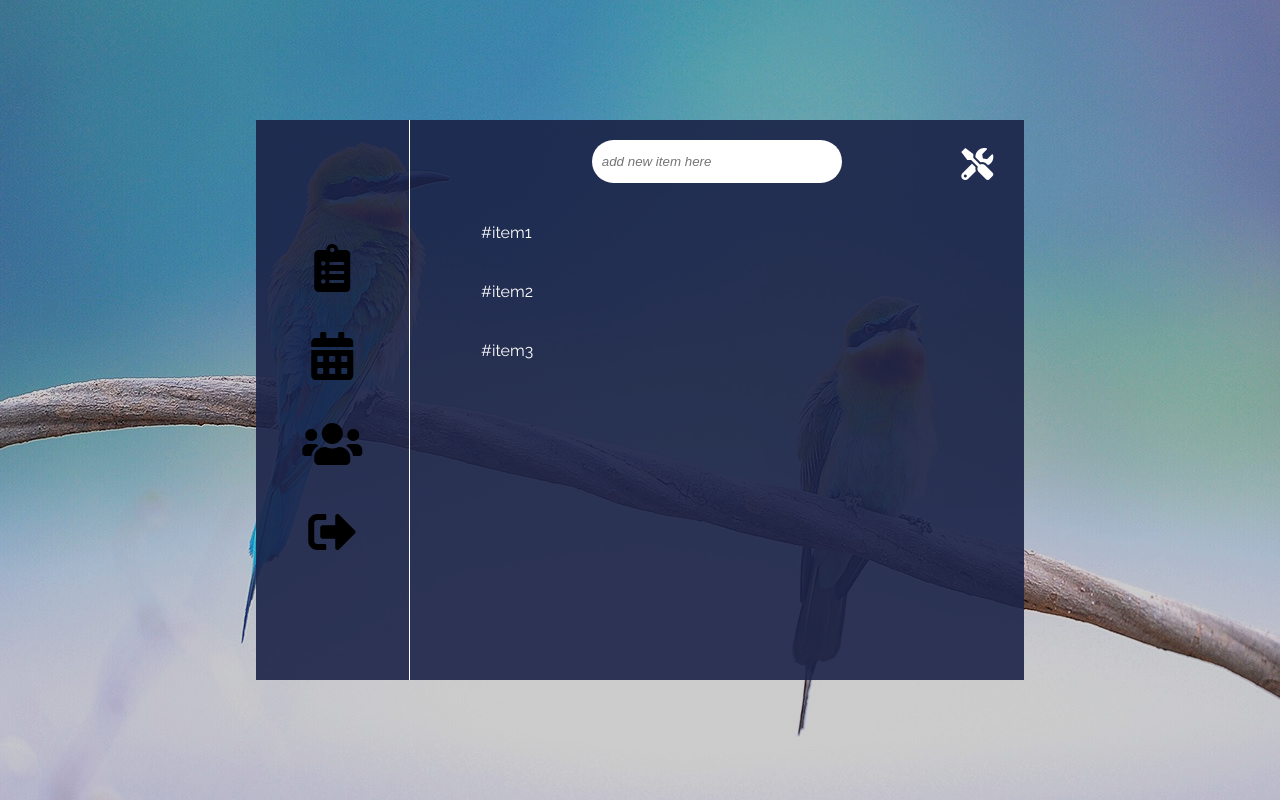
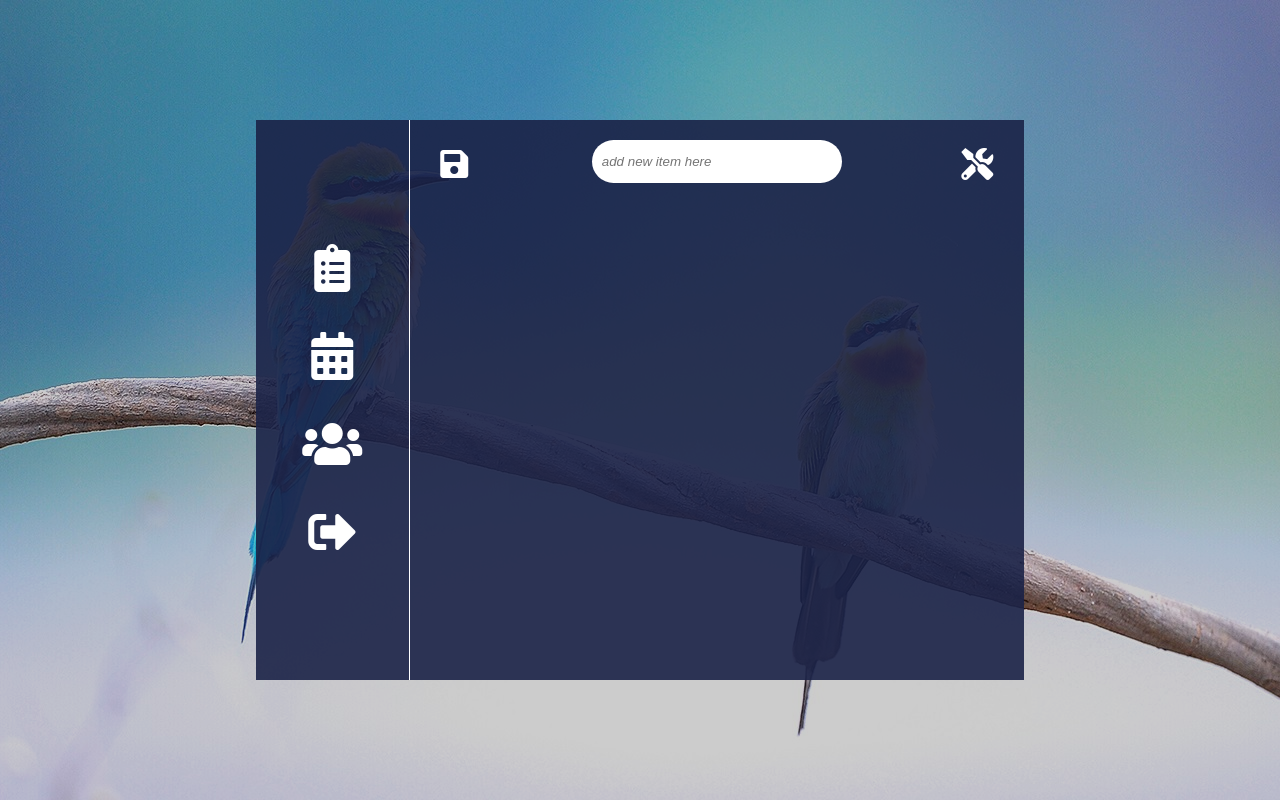
Before and after one commit to kristaps777/homework_final, a PHP site: page /todo.html in a window 1280 px wide. Run offline with PHP 8.4, Linux system fonts and the light colour scheme; some libraries are stand-ins or nearby versions.

Commit message:
added more functions for buttons

```diff
--- a/styles/todo.css
+++ b/styles/todo.css
@@ -65,10 +65,12 @@
     display: flex;
     justify-content: center;
     padding: 20px 10px;
+    color: white;
 }
 
 .navigation li:hover {
     background-color: white;
+    color: rgba(27, 35, 71, 0.7);
     cursor: pointer;
 }
 
@@ -82,13 +84,25 @@
     flex-direction: column;
 }
 
-input {
+input[type = 'text']{
     height: 50px;
     width: 250px;
     border: none;
     padding-left: 10px;
     margin: 20px 0;
     border-radius: 50px;
+}
+
+input[type = 'checkbox']{
+    height: 20px;
+    width: 20px;
+    border: none;
+    order: -1;
+}
+
+input[type = 'checkbox']:checked+label{
+    color: grey;
+    text-decoration: line-through;
 }
 
 input:focus {
@@ -110,8 +124,15 @@
     cursor: pointer;
 }
 
+.save_button {
+    position: absolute;
+    left: 5%;
+    top: 5%;
+    cursor: pointer;
+}
+
 .todo_list {
-    width: 80%;
+    width: 90%;
     height: 100%;
     overflow-y: auto;
 }
@@ -130,7 +151,8 @@
     width: 100%;
     display: flex;
     justify-content: space-between;
-    padding: 20px 10px;
+    padding: 20px 50px;
+    align-items: center;
 }
 
 .todo_list li:hover {
@@ -199,6 +221,7 @@
     justify-content: center;
     align-items: center;
     flex-direction: column;
+    text-align: center;
 }
 
 .settings_items li:hover {
--- a/todo.html
+++ b/todo.html
@@ -58,12 +58,14 @@
                         placeholder="add new item here" maxlength="30">
 
                         <span id="settings_button" class="settings_button" onclick="settingsButton()"><i class="fas fa-tools fa-2x"></i></span>
+                        <span id="save_button" class="save_button"><i class="fas fa-save fa-2x"></i></span>
 
                     <ul id="todo_list"
                         class="todo_list">
-                        <li>#item1<span class="td_entry"><i class="fas fa-trash-alt"></i></span></li>
-                        <li>#item2<span class="td_entry"><i class="fas fa-trash-alt"></i></span></li>
-                        <li>#item3<span class="td_entry"><i class="fas fa-trash-alt"></i></span></li>
+                        <!-- <li><input class="td_entry" type="checkbox" /><label>#item1</label><span><i class="fas fa-trash-alt"></i></span></li>
+                        <li><input class="td_entry" type="checkbox" /><label>#item2</label><span><i class="fas fa-trash-alt"></i></span></li>
+                        <li><input class="td_entry" type="checkbox" /><label>#item3</label><span><i class="fas fa-trash-alt"></i></span></li> -->
+
                     </ul>
 
                 </section>
@@ -82,9 +84,9 @@
 
                     <ul class="settings_items">
                         <li onclick="deleteAll()"><span><i class="fas fa-ban fa-2x"></i></span>delete all</li>
-                        <li><span><i class="fas fa-backspace fa-2x"></i></span>delete completed</li>
-                        <li><span><i class="fas fa-eye fa-2x"></i></span>show completed</li>
-                        <li><span><i class="far fa-eye fa-2x"></i></span>show active</li>
+                        <li onclick="deleteMarked()"><span><i class="fas fa-backspace fa-2x"></i></span>delete marked</li>
+                        <li onclick="hideMarked()"><span><i class="fas fa-eye fa-2x"></i></span>hide marked</li>
+                        <li onclick="showAll()"><span><i class="far fa-eye fa-2x"></i></span>show all</li>
                     </ul>
 
                 </section>
```
Also changed, not shown: scripts/todo.js (+62 -2 lines).
